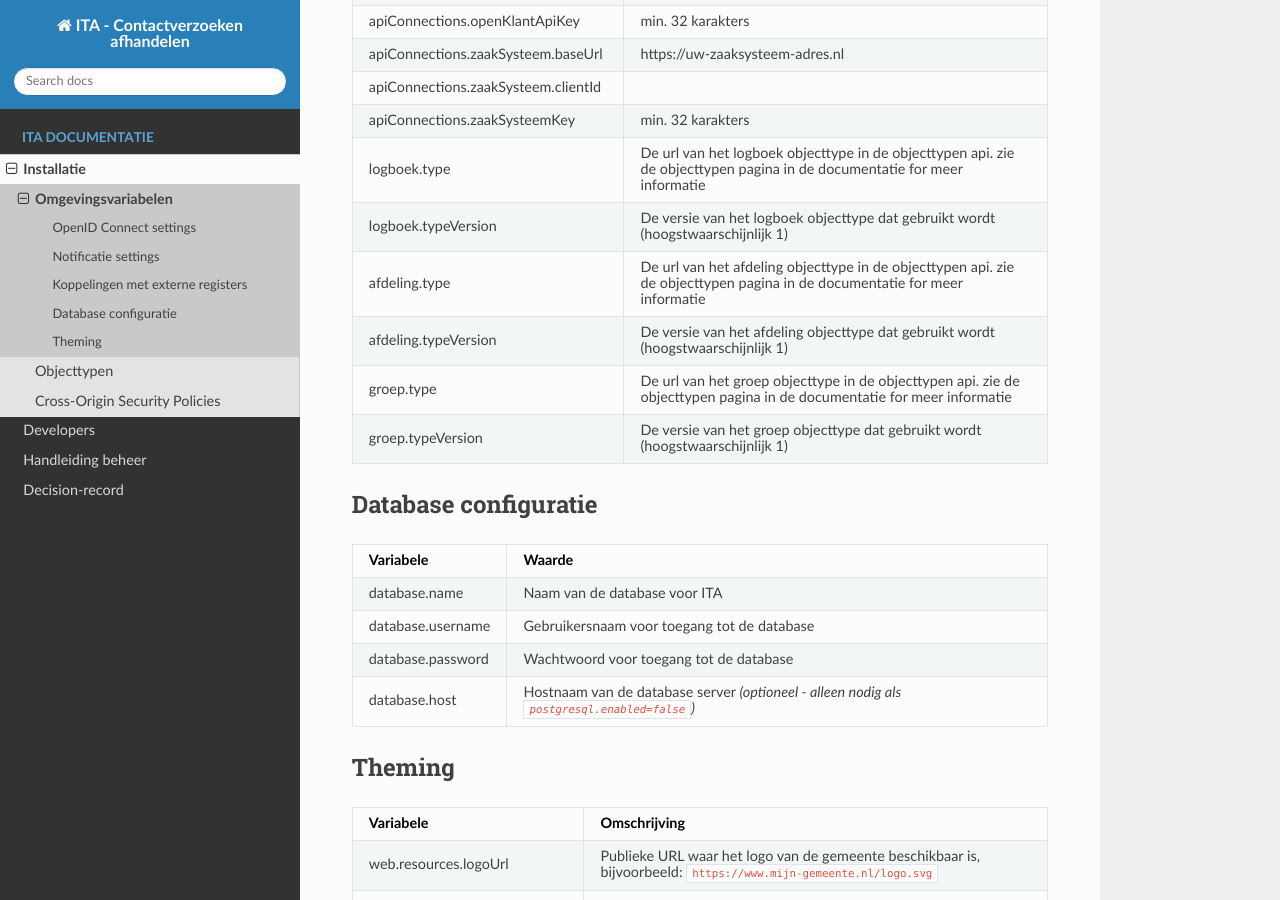
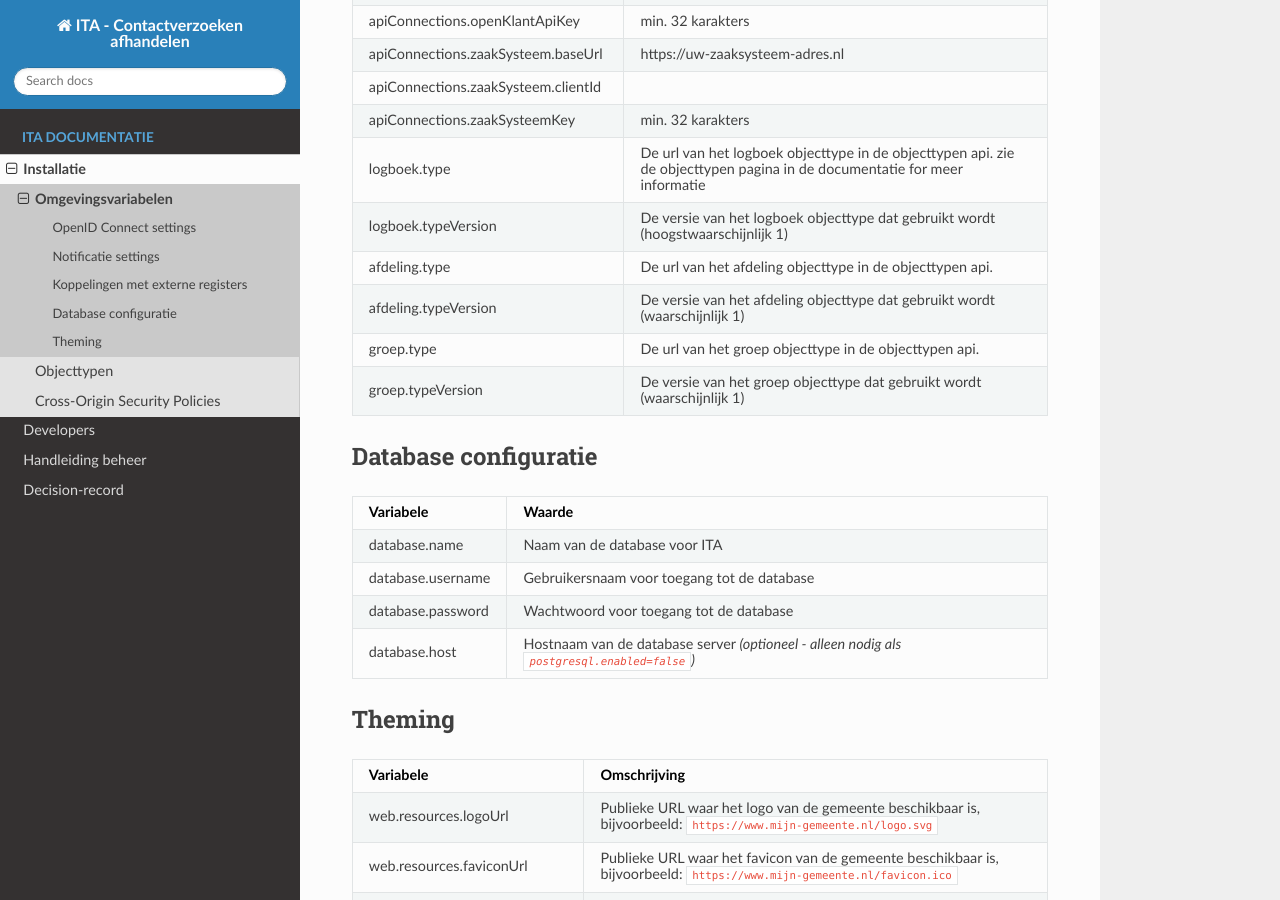
Before and after one commit to Interne-Taak-Afhandeling/.github, a Sphinx documentation site: the page built from docs/installation/configuratie.md, in a window 1280 px wide and 900 px high, scrolled down 1781 px. Built offline with Sphinx 7.4.7 and the Read the Docs theme 3.1.0, drawn with Linux system fonts in a browser that asks for light colours.

Commit message:
Update configuratie.md

```diff
--- a/docs/installation/configuratie.md
+++ b/docs/installation/configuratie.md
@@ -49,10 +49,10 @@ ITA gaat ervan uit dat emailadressen van medewerkers en organisatorische eenhede
 | apiConnections.zaakSysteemKey          |  min. 32 karakters  |
 | logboek.type                           | De url van het logboek objecttype in de objecttypen api. zie de objecttypen pagina in de documentatie for meer informatie  |
 | logboek.typeVersion                    | De versie van het logboek objecttype dat gebruikt wordt (hoogstwaarschijnlijk 1) |
-| afdeling.type                          | De url van het afdeling objecttype in de objecttypen api. zie de objecttypen pagina in de documentatie for meer informatie  |
-| afdeling.typeVersion                   | De versie van het afdeling objecttype dat gebruikt wordt (hoogstwaarschijnlijk 1) |
-| groep.type                             | De url van het groep objecttype in de objecttypen api. zie de objecttypen pagina in de documentatie for meer informatie  |
-| groep.typeVersion                      | De versie van het groep objecttype dat gebruikt wordt (hoogstwaarschijnlijk 1) |
+| afdeling.type                          | De url van het afdeling objecttype in de objecttypen api. |
+| afdeling.typeVersion                   | De versie van het afdeling objecttype dat gebruikt wordt (waarschijnlijk 1) |
+| groep.type                             | De url van het groep objecttype in de objecttypen api.   |
+| groep.typeVersion                      | De versie van het groep objecttype dat gebruikt wordt (waarschijnlijk 1) |
 
 Database configuratie
 ---------------------------------
```
